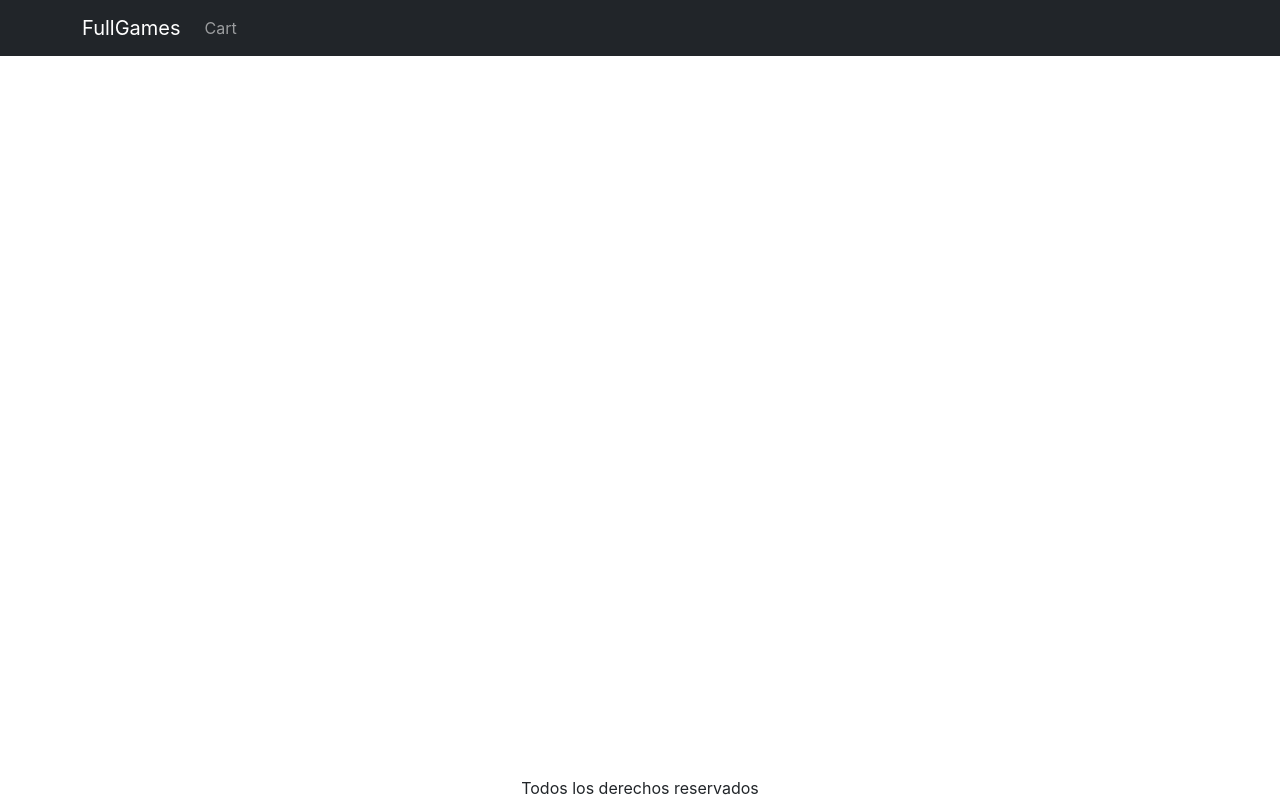
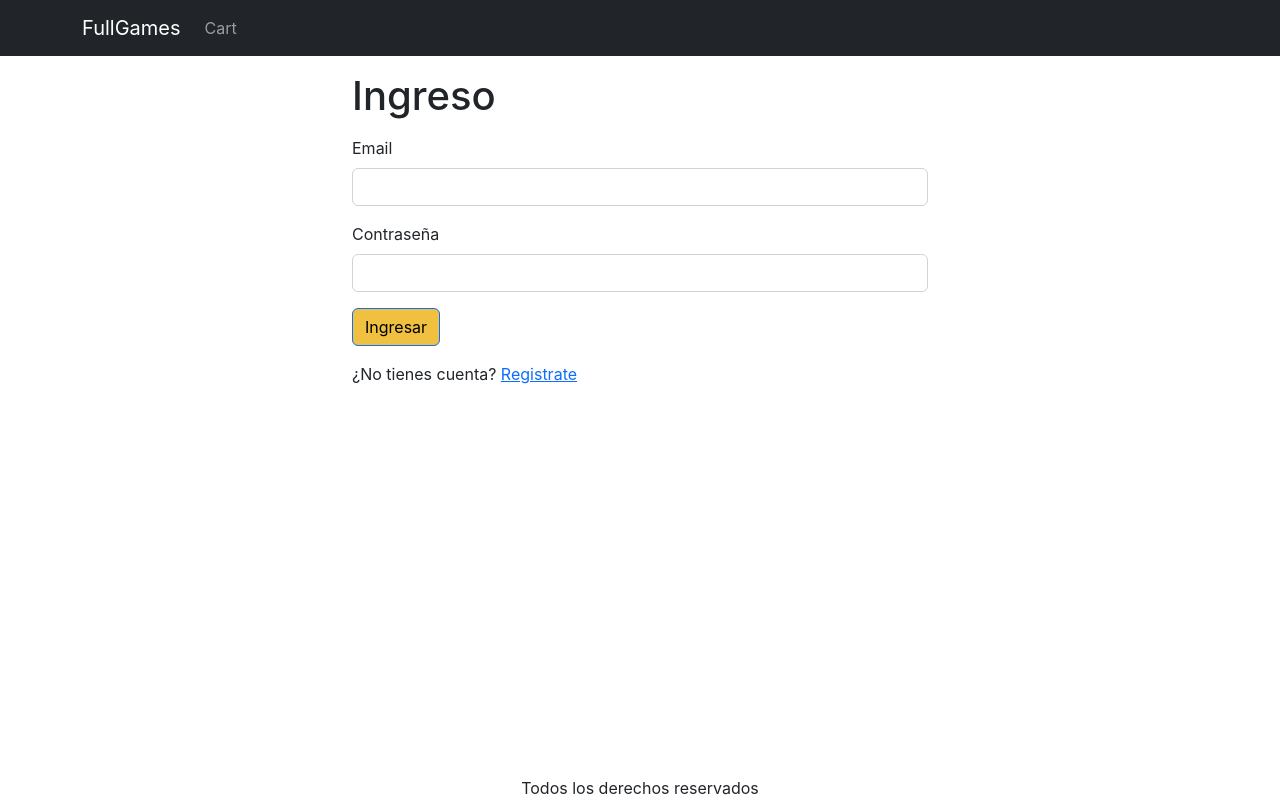
Before and after one commit to mao82born/FullCode, a React (Create React App) app in the folder frontend/: page /signin in a window 1280 px wide. Built offline with nearby package versions, Linux system fonts and the light colour scheme.

Commit message:
Agregando el formulario para ingresar usuario

```diff
--- a/frontend/src/App.js
+++ b/frontend/src/App.js
@@ -10,6 +10,7 @@
 import { useContext } from 'react';
 import { Store } from './Store';
 import { CartScreen } from './screens/CartScreen';
+import { SigninScreen } from './screens/SigninScreen';
 
 function App() {
   const { state } = useContext(Store);
@@ -42,6 +43,7 @@
             <Routes>
               <Route path="/product/:id" element={<ProductScreen />} />
               <Route path="/cart" element={<CartScreen />} />
+              <Route path="/signin" element={<SigninScreen />} />
               <Route path="/" element={<HomeScreen />} />
             </Routes>
           </Container>
--- a/frontend/src/index.css
+++ b/frontend/src/index.css
@@ -46,3 +46,7 @@
 .img-thumbnail {
   height: 80px;
 }
+
+.small-container {
+  max-width: 600px;
+}
--- /dev/null
+++ b/frontend/src/screens/SigninScreen.js
@@ -0,0 +1,33 @@
+import Button from 'react-bootstrap/esm/Button';
+import { Link, useLocation } from 'react-router-dom';
+import Container from 'react-bootstrap/Container';
+import Form from 'react-bootstrap/Form';
+
+export function SigninScreen() {
+  const { search } = useLocation();
+  const redirectInUrl = new URLSearchParams(search).get('redirect');
+  const redirect = redirectInUrl ? redirectInUrl : '/';
+
+  return (
+    <Container className="small-container">
+      <h1 className="my-3">Ingreso</h1>
+      <Form>
+        <Form.Group className="mb-3" controlId="email">
+          <Form.Label>Email</Form.Label>
+          <Form.Control type="email" required />
+        </Form.Group>
+        <Form.Group className="mb-3" controlId="password">
+          <Form.Label>Contraseña</Form.Label>
+          <Form.Control type="password" required />
+        </Form.Group>
+        <div className="mb-3">
+          <Button type="submit">Ingresar</Button>
+        </div>
+        <div className="mb-3">
+          ¿No tienes cuenta?{' '}
+          <Link to={`/signup?redirect=${redirect}`}>Registrate</Link>
+        </div>
+      </Form>
+    </Container>
+  );
+}
```
